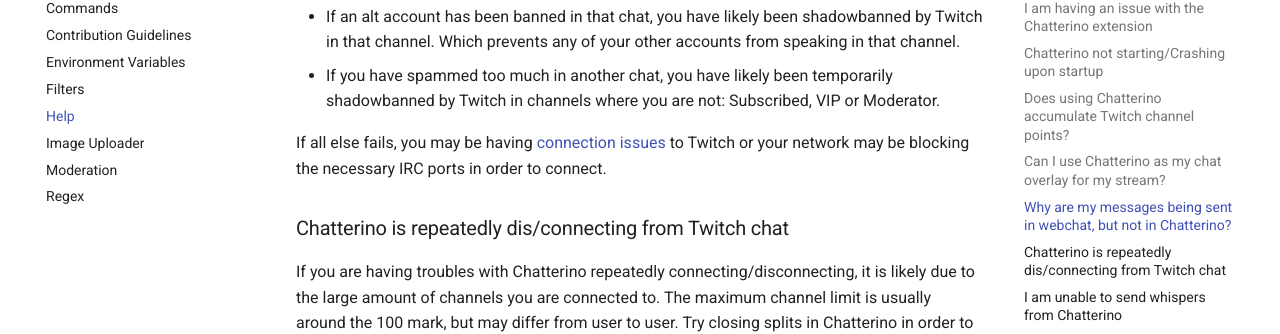
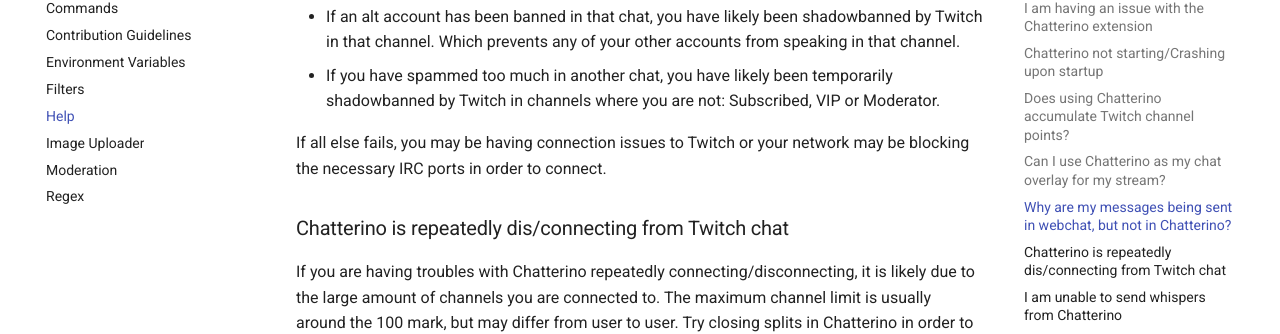
Before and after one commit to Chatterino/wiki, an MkDocs documentation site: the page built from docs/Help.md, in a window 1280 px wide and 900 px high, scrolled down 1336 px. Shown: the part 127-461 px from the top of the window. Built offline with MkDocs 1.6.1 and Material for MkDocs 9.7.7, drawn with Linux system fonts in a browser that asks for light colours; comment, search, counter and statistics services are not loaded; part of the change alters nothing that is shown.

```diff
--- a/docs/Help.md
+++ b/docs/Help.md
@@ -35,7 +35,7 @@ There's a few things to cover here:
 - If an alt account has been banned in that chat, you have likely been shadowbanned by Twitch in that channel. Which prevents any of your other accounts from speaking in that channel.
 - If you have spammed too much in another chat, you have likely been temporarily shadowbanned by Twitch in channels where you are not: Subscribed, VIP or Moderator.
 
-If all else fails, you may be having [connection issues](#chatterino-is-failing-to-connect-to-chat) to Twitch or your network may be blocking the necessary IRC ports in order to connect.
+If all else fails, you may be having connection issues to Twitch or your network may be blocking the necessary IRC ports in order to connect.
 
 <!--### Chatterino is failing to connect to chat-->
 
```
